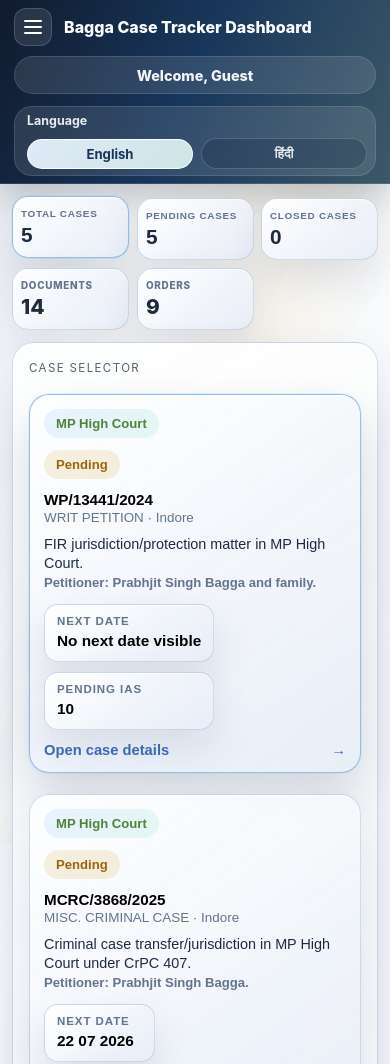
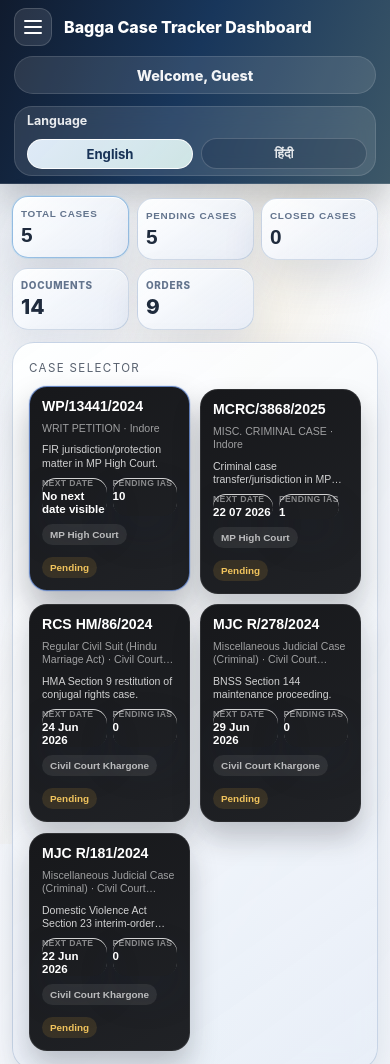
Before and after one commit to psbaggaai/SunnyCases, a website: page index.html in a window 390 px wide. Shown: the top 1064 px of the page. Drawn offline with Linux system fonts and the light colour scheme.

Commit message:
Make mobile case tiles two-column

```diff
--- a/index.html
+++ b/index.html
@@ -1022,14 +1022,123 @@
           padding-bottom: 18px;
         }
 
-        .case-grid,
         .metrics-grid,
         .dashlet-meta {
           grid-template-columns: 1fr;
         }
 
+        .case-grid {
+          grid-template-columns: repeat(2, minmax(0, 1fr));
+          gap: 10px;
+          margin-top: 14px;
+        }
+
         .case-card {
-          padding: 14px;
+          background: linear-gradient(150deg, #17181b 0%, #202226 100%);
+          border-color: rgba(255, 255, 255, 0.08);
+          border-radius: 18px;
+          box-shadow: 0 16px 28px rgba(7, 12, 21, 0.22);
+          color: #f7f9fd;
+          gap: 8px;
+          min-height: 174px;
+          overflow: hidden;
+          padding: 13px;
+        }
+
+        .case-card.active,
+        .case-card:hover {
+          border-color: rgba(126, 167, 244, 0.74);
+          box-shadow: 0 18px 32px rgba(7, 12, 21, 0.28), 0 0 0 1px rgba(126, 167, 244, 0.16);
+        }
+
+        .case-card > div:nth-child(2) {
+          order: 1;
+        }
+
+        .case-card-header {
+          order: 3;
+        }
+
+        .case-card .dashlet-meta {
+          order: 2;
+        }
+
+        .case-card .dashlet-action {
+          display: none;
+        }
+
+        .case-card .badge {
+          font-size: 0.68rem;
+          max-width: 100%;
+          padding: 5px 8px;
+        }
+
+        .case-card .badge.live {
+          background: rgba(255, 255, 255, 0.08);
+          color: rgba(255, 255, 255, 0.68);
+        }
+
+        .case-card .badge.pending {
+          background: rgba(217, 165, 58, 0.14);
+          color: #f0c35d;
+        }
+
+        .case-title {
+          color: #ffffff;
+          font-size: 0.98rem;
+          font-weight: 850;
+          line-height: 1.08;
+          overflow-wrap: anywhere;
+        }
+
+        .case-kicker {
+          color: rgba(255, 255, 255, 0.58);
+          display: -webkit-box;
+          font-size: 0.72rem;
+          line-height: 1.25;
+          margin-top: 8px;
+          overflow: hidden;
+          -webkit-box-orient: vertical;
+          -webkit-line-clamp: 2;
+        }
+
+        .case-summary-line {
+          color: rgba(255, 255, 255, 0.8);
+          display: -webkit-box;
+          font-size: 0.74rem;
+          line-height: 1.25;
+          margin-top: 8px;
+          overflow: hidden;
+          -webkit-box-orient: vertical;
+          -webkit-line-clamp: 2;
+        }
+
+        .case-petitioner-line {
+          display: none;
+        }
+
+        .case-card .dashlet-meta {
+          grid-template-columns: repeat(2, minmax(0, 1fr));
+          gap: 6px;
+        }
+
+        .case-card .dashlet-stat {
+          background: transparent;
+          border: 0;
+          padding: 0;
+        }
+
+        .case-card .dashlet-label {
+          color: rgba(255, 255, 255, 0.48);
+          font-size: 0.58rem;
+          letter-spacing: 0.04em;
+        }
+
+        .case-card .dashlet-value {
+          color: #ffffff;
+          font-size: 0.78rem;
+          line-height: 1.15;
+          margin-top: 2px;
         }
 
         .case-card-header,
@@ -1156,6 +1265,32 @@
         .case-kicker,
         .muted {
           font-size: 0.84rem;
+        }
+
+        .case-card {
+          min-height: 158px;
+          padding: 12px;
+        }
+
+        .case-card .case-title {
+          font-size: 0.88rem;
+        }
+
+        .case-card .case-kicker,
+        .case-card .case-summary-line {
+          font-size: 0.66rem;
+        }
+
+        .case-card .badge {
+          font-size: 0.62rem;
+        }
+
+        .case-card .dashlet-label {
+          font-size: 0.54rem;
+        }
+
+        .case-card .dashlet-value {
+          font-size: 0.72rem;
         }
       }
     </style>
```
